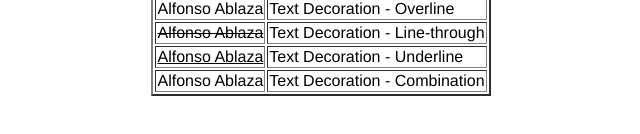
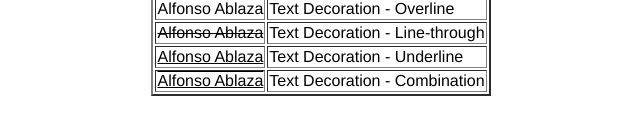
Before and after one commit to ARAblaza/Quarter-2, a plain HTML site: page index.html in a window 1280 px wide. Shown: the part 144-278 px from the top of the page, 319-959 px from the left. Drawn offline with Linux system fonts and the light colour scheme.

Commit message:
Update index.html

```diff
--- a/index.html
+++ b/index.html
@@ -27,7 +27,7 @@
 			text-decoration: underline;
 		}
 		.combi{
-			text-decoration: combination;
+			text-decoration: overline underline;
 		}
 	</style>
 </head>
```
